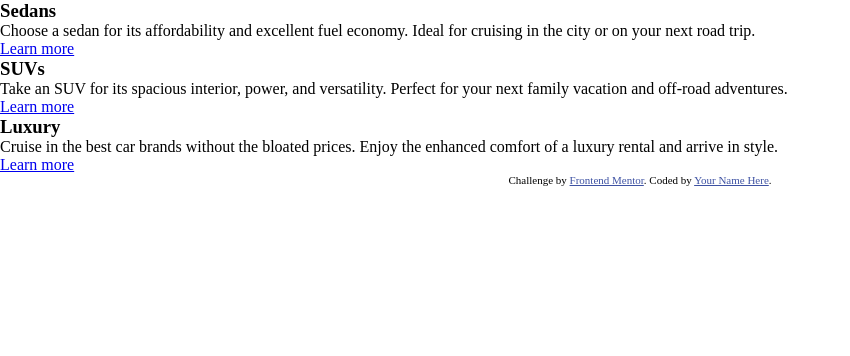
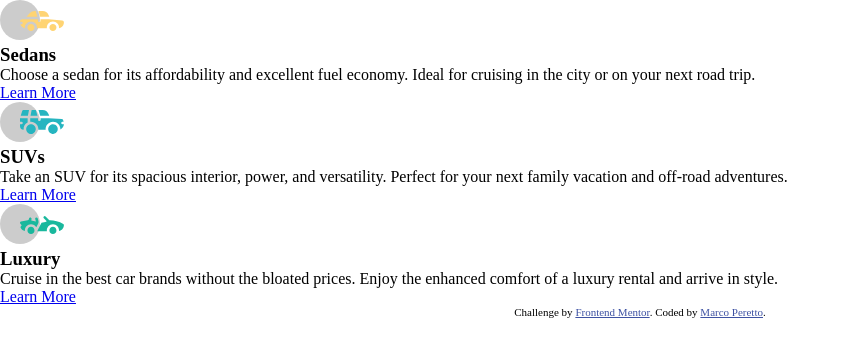
Before and after one commit to mperetto/SASS-3-column-preview-card-component-main, a plain HTML site: page index.html in a window 1280 px wide. Shown: the whole page, without its empty margins (0-850 px from the left). Drawn offline with Linux system fonts and the light colour scheme.

Commit message:
Implemented html elements with classes.

```diff
--- a/index.html
+++ b/index.html
@@ -3,7 +3,11 @@
 <head>
   <meta charset="UTF-8">
   <meta name="viewport" content="width=device-width, initial-scale=1.0"> <!-- displays site properly based on user's device -->
+
+  <link rel="preconnect" href="https://fonts.gstatic.com">
+  <link href="https://fonts.googleapis.com/css2?family=Big+Shoulders+Display:wght@700&family=Lexend+Deca&display=swap" rel="stylesheet">
   <link rel="stylesheet" href="./style/style.css">
+
   <link rel="icon" type="image/png" sizes="32x32" href="./images/favicon-32x32.png">
 
   <title>Frontend Mentor | 3-column preview card component</title>
@@ -12,45 +16,61 @@
 
   <div class="wrapper">
 
+    <div class="container">
       <section class="cards">
 
         <div class="card">
-        <div class="icon"></div>
-        <h3 class="title">Sedans</h3>
+          <div class="top">
+            <div class="icon mr-b-24">
+              <img src="./images/icon-sedans.svg" alt="">
+            </div>
+            <h3 class="title mr-b-24">Sedans</h3>
             <p class="description">
               Choose a sedan for its affordability and excellent fuel economy. Ideal for cruising in the city
               or on your next road trip.
             </p>
-        <a href="#" class="btn">Learn more</a>
+          </div>
+
+          <a href="#" class="btn no-decoration mr-t-32">Learn More</a>
         </div>
 
         <div class="card">
-        <div class="icon"></div>
-        <h3 class="title">SUVs</h3>
+          <div class="top">
+            <div class="icon mr-b-24">
+              <img src="./images/icon-suvs.svg" alt="">
+            </div>
+            <h3 class="title mr-b-24">SUVs</h3>
             <p class="description">
               Take an SUV for its spacious interior, power, and versatility. Perfect for your next family vacation
               and off-road adventures.
             </p>
-        <a href="#" class="btn">Learn more</a>
+          </div>
+
+          <a href="#" class="btn no-decoration mr-t-32">Learn More</a>
         </div>
 
         <div class="card">
-        <div class="icon"></div>
-        <h3 class="title">Luxury</h3>
+          <div class="top">
+            <div class="icon mr-b-24">
+              <img src="./images/icon-luxury.svg" alt="">
+            </div>
+            <h3 class="title mr-b-24">Luxury</h3>
             <p class="description">
               Cruise in the best car brands without the bloated prices. Enjoy the enhanced comfort of a luxury
               rental and arrive in style.
             </p>
-        <a href="#" class="btn">Learn more</a>
+          </div>
+
+          <a href="#" class="btn no-decoration mr-t-32">Learn More</a>
         </div>
 
       </section>
-
+      <div class="attribution">
+        Challenge by <a href="https://www.frontendmentor.io?ref=challenge" target="_blank">Frontend Mentor</a>.
+        Coded by <a href="https://www.linkedin.com/in/marco-peretto/">Marco Peretto</a>.
+      </div>
+    </div>
   </div>
 
-  <div class="attribution">
-    Challenge by <a href="https://www.frontendmentor.io?ref=challenge" target="_blank">Frontend Mentor</a>.
-    Coded by <a href="#">Your Name Here</a>.
-  </div>
 </body>
 </html>
```
Lines whose indentation alone changed are shown as unchanged.
